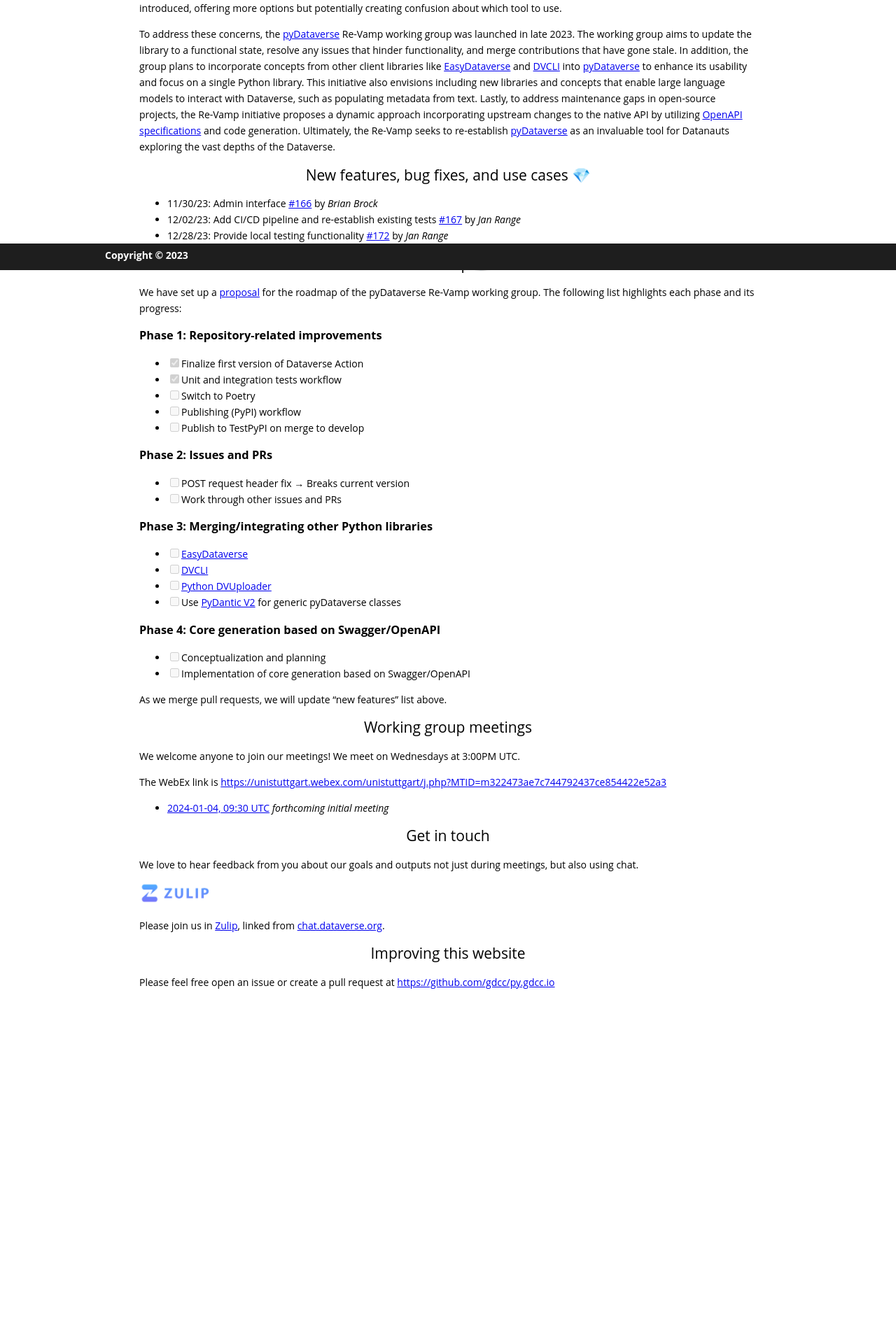
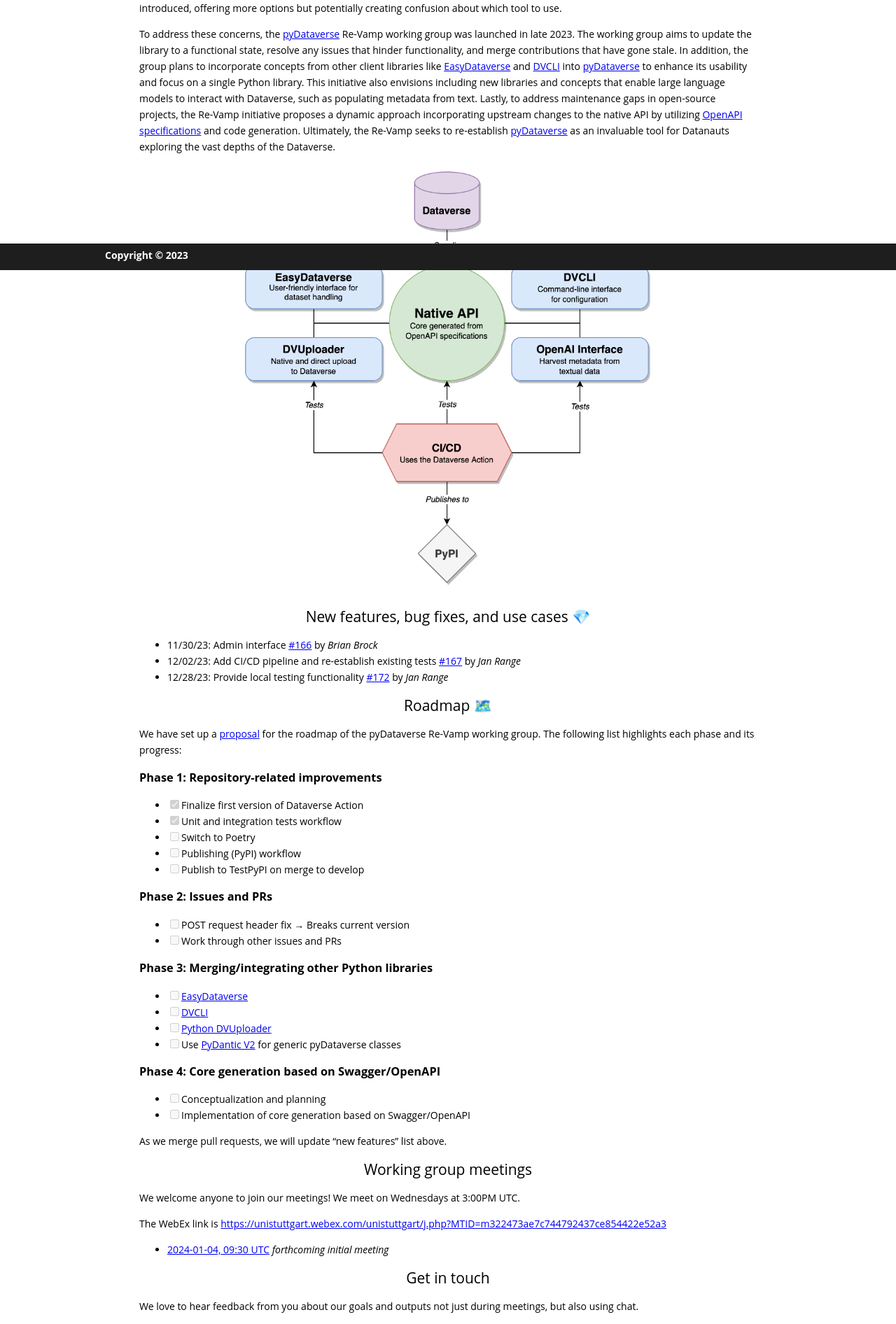
Before and after one commit to gdcc/py.gdcc.io, a Jekyll site: the page built from index.md, in a window 1280 px wide. Shown: the part 514-2406 px from the top of the page at 70% size. Built offline with Jekyll 4.4.1, drawn with Linux system fonts in a browser that asks for light colours; our own code applies the rules of GitHub Pages for plain Markdown files; before the commit the page ends 1981 px from its top, so only the background shows below that.

Commit message:
add overview illustration

```diff
--- a/index.md
+++ b/index.md
@@ -7,6 +7,10 @@ title: Home
 [PyDataverse](https://github.com/gdcc/pyDataverse) is a well-known library and repository within the [Global Dataverse Community Consortium](https://github.com/gdcc) that provides a broad range of features for interacting with Dataverse. It allows users to upload and download datasets, and empowers admins to configure Dataverse, making it a one-stop-shop for Datanauts. However, due to recent halts in its development and maintenance, certain functionalities have become outdated or even broken. Moreover, [other libraries](https://guides.dataverse.org/en/latest/api/client-libraries.html#python) such as [EasyDataverse](https://github.com/gdcc/easyDataverse/tree/flexible-connect/) and [DVCLI](https://github.com/gdcc/dvcli) have been introduced, offering more options but potentially creating confusion about which tool to use.
 
 To address these concerns, the [pyDataverse](https://github.com/gdcc/pyDataverse) Re-Vamp working group was launched in late 2023. The working group aims to update the library to a functional state, resolve any issues that hinder functionality, and merge contributions that have gone stale. In addition, the group plans to incorporate concepts from other client libraries like [EasyDataverse](https://github.com/gdcc/easyDataverse/tree/flexible-connect/) and [DVCLI](https://github.com/gdcc/dvcli) into [pyDataverse](https://github.com/gdcc/pyDataverse) to enhance its usability and focus on a single Python library. This initiative also envisions including new libraries and concepts that enable large language models to interact with Dataverse, such as populating metadata from text. Lastly, to address maintenance gaps in open-source projects, the Re-Vamp initiative proposes a dynamic approach incorporating upstream changes to the native API by utilizing [OpenAPI specifications](https://www.openapis.org) and code generation. Ultimately, the Re-Vamp seeks to re-establish [pyDataverse](https://github.com/gdcc/pyDataverse) as an invaluable tool for Datanauts exploring the vast depths of the Dataverse.
+
+<p align="center">
+  <img src="imgs/pyDataverse.png" alt="pyDataverse logo" width="600"/>
+</p>
 
 ## New features, bug fixes, and use cases 💎
 
```
Also changed, not shown: imgs/PyDataverse.png (added), 1 other file.
